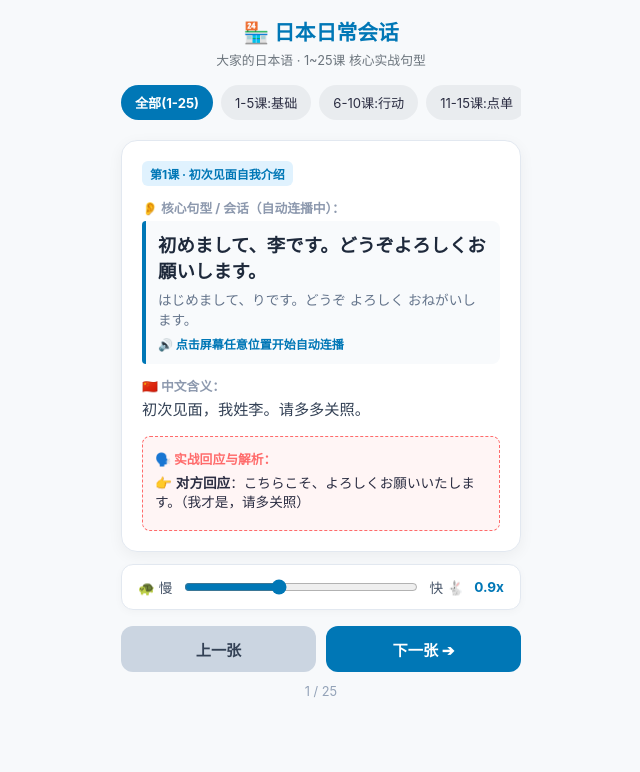
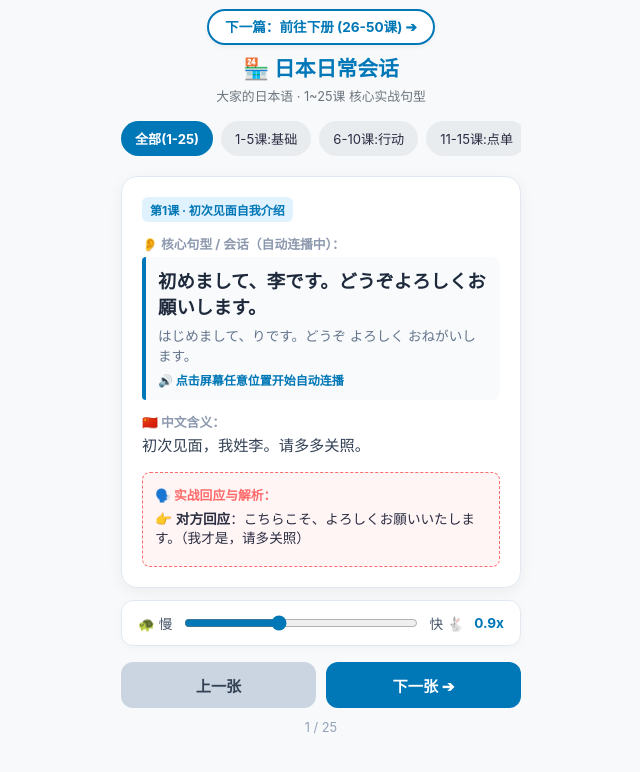
Before and after one commit to heidi8tu/bin-test, a plain HTML site: page index.html in a window 1280 px wide. Shown: the whole page, without its empty margins (319-959 px from the left). Drawn offline with Linux system fonts and the light colour scheme.

```diff
--- a/index.html
+++ b/index.html
@@ -241,6 +241,12 @@
         }
     </style>
 </head>
+    <!-- 跳转到下册的按钮 -->
+    <div style="text-align: center; margin-bottom: 16px;">
+        <a href="book2.html" style="text-decoration: none; background: #fff; color: var(--primary); border: 2px solid var(--primary); padding: 8px 16px; border-radius: 20px; font-size: 0.85rem; font-weight: bold; box-shadow: 0 2px 5px rgba(0,0,0,0.05);">
+            下一篇：前往下册 (26-50课) ➔
+        </a>
+    </div>
 <body>
 
     <header>
```
